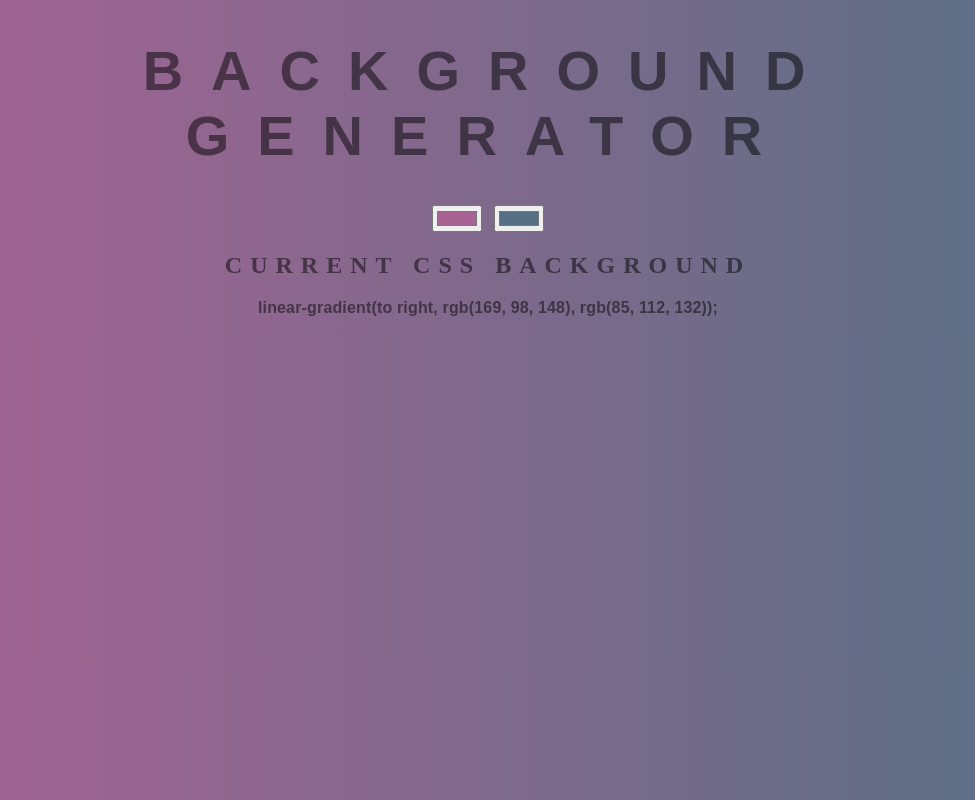
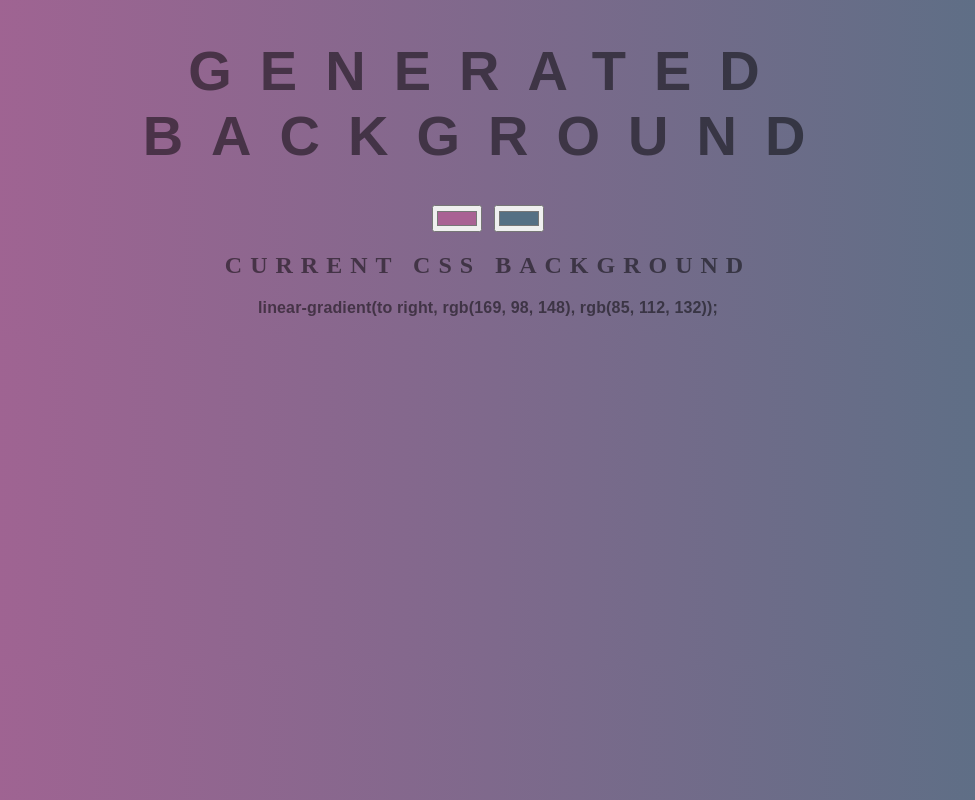
Before and after one commit to mariobermudezjr/background-generator, a plain HTML site: page index.html in a window 1280 px wide. Shown: the whole page, without its empty margins (152-1127 px from the left). Drawn offline with Linux system fonts and the light colour scheme.

Commit message:
refactor: Change main page title

```diff
--- a/index.html
+++ b/index.html
@@ -19,7 +19,7 @@
     <!--[if lt IE 7]>
             <p class="browsehappy">You are using an <strong>outdated</strong> browser. Please <a href="#">upgrade your browser</a> to improve your experience.</p>
         <![endif]-->
-    <h1>Background Generator</h1>
+    <h1>Generated Background</h1>
     <input class="color1" type="color" name="color1" value="#00ff00">
     <input class="color2" type="color" name="color2" value="#ff0000">
     <h2>Current CSS Background</h2>
```
